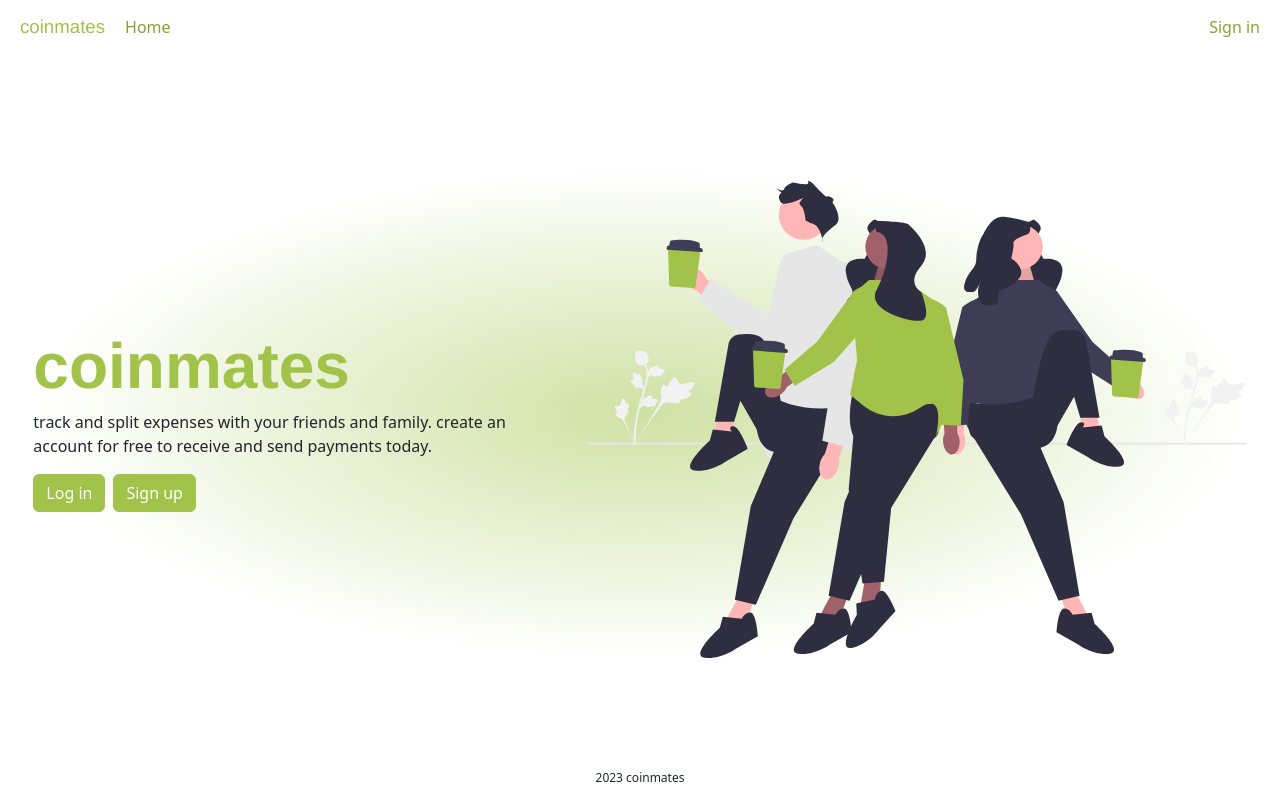
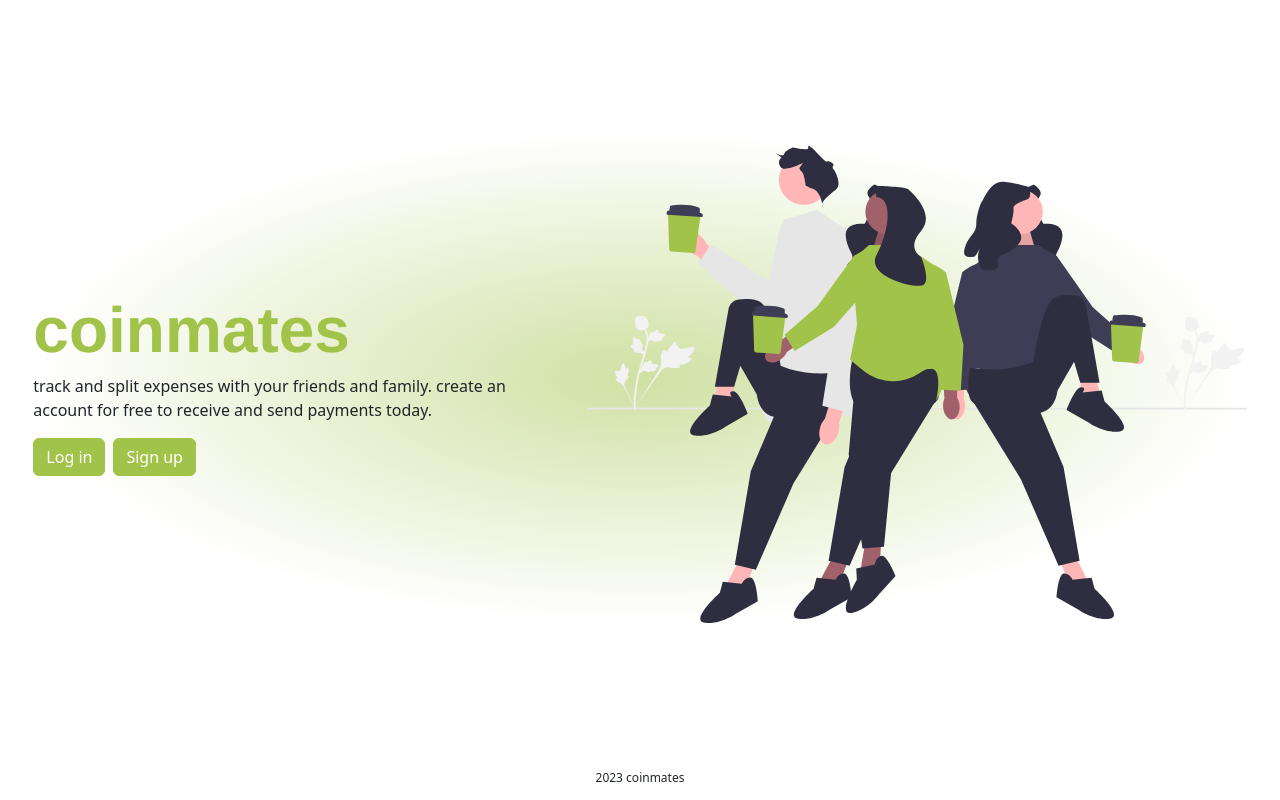
Before and after one commit to stjomd/coinmates, a React (Vite) app in the folder frontend/: page / in a window 1280 px wide. Built offline with nearby package versions, Linux system fonts and the light colour scheme; a web font is replaced by a local one.

Commit message:
Refactor app component

```diff
--- a/frontend/src/components/app/App.tsx
+++ b/frontend/src/components/app/App.tsx
@@ -9,10 +9,31 @@ import Register from '../register/Register'
 import Header from '../header/Header'
 
 function App() {
+	/**
+	 * Constructs a header element. Determines if it is shown depending on the
+	 * route.
+	 * @returns the JSX element with the header.
+	 */
+	const header = () => {
 		return (
-		<Router>
-			<div className='flexbox-container'>
-				<Header />
+			<Routes>
+				{/* Do not show header on these routes */}
+				<Route path='/' element={<></>} />
+				<Route path='/login' element={<></>} />
+				<Route path='/register' element={<></>} />
+				{/* Show header on all other routes */}
+				<Route path='*' element={<Header />} />
+			</Routes>
+		)
+	}
+
+	/**
+	 * Constructs an element containing the contents of the page at specific
+	 * routes. Uses <Routes> inside.
+	 * @returns the JSX element with the contents.
+	 */
+	const content = () => {
+		return (
 			<Routes>
 				{/* home page */}
 				<Route
@@ -41,8 +62,26 @@ function App() {
 						</div>
 					}
 				/>
+				{/* all other routes: 404 */}
+				<Route path='*' element={<p>404</p>} />
 			</Routes>
-				<footer id='footer'>2023 coinmates</footer>
+		)
+	}
+
+	/**
+	 * Constructs a footer, displayed on every page.
+	 * @returns the JSX element with the footer.
+	 */
+	const footer = () => {
+		return <footer id='footer'>2023 coinmates</footer>
+	}
+
+	return (
+		<Router>
+			<div className='flexbox-container'>
+				{header()}
+				{content()}
+				{footer()}
 			</div>
 		</Router>
 	)
```
Lines whose indentation alone changed are shown as unchanged.
